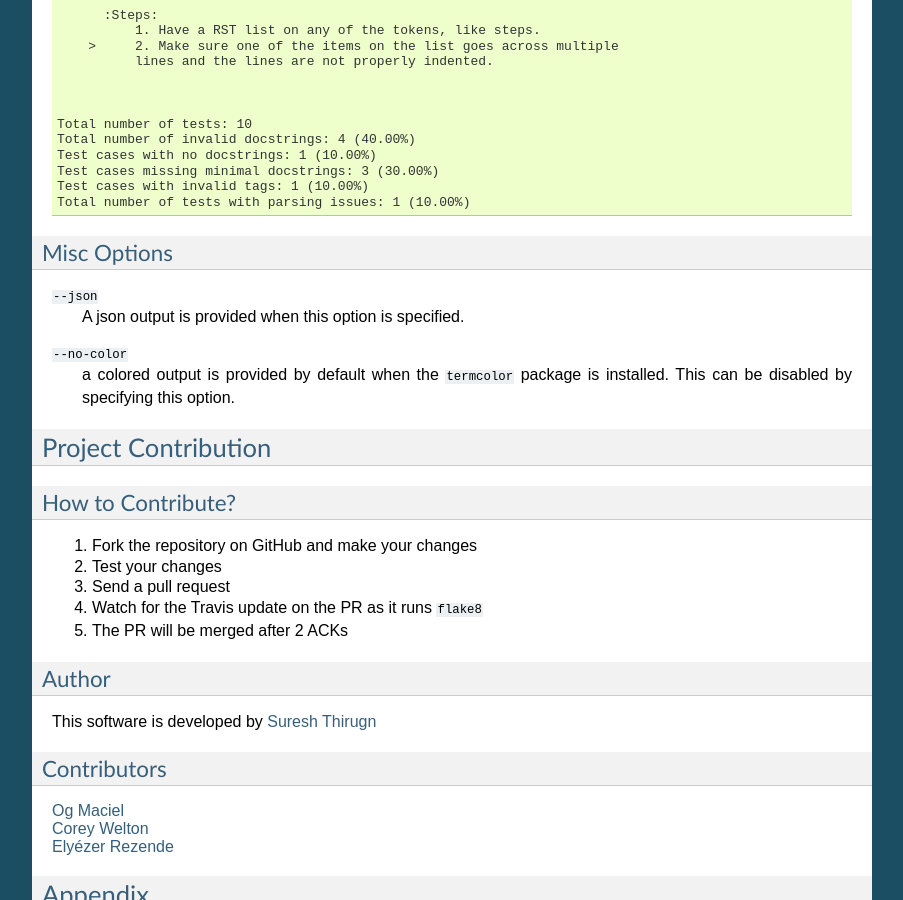
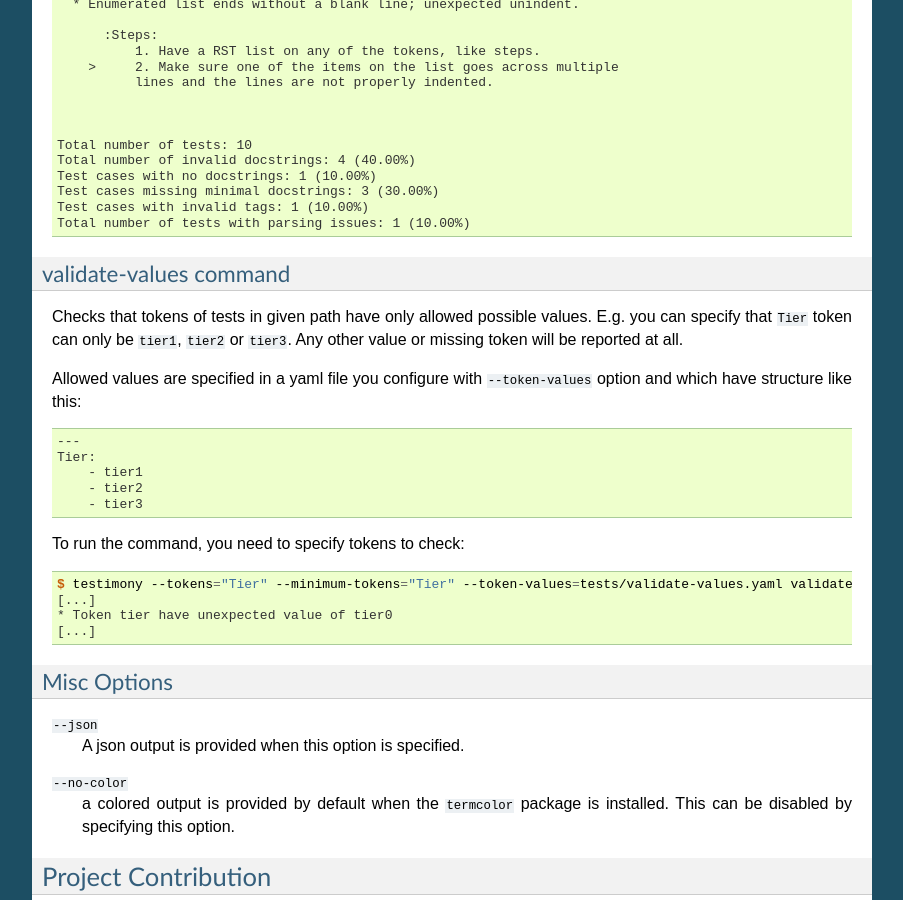
Before and after one commit to SatelliteQE/testimony, a Sphinx documentation site: the page built from docs/index.rst, in a window 1280 px wide and 900 px high, scrolled down 4693 px. Shown: the whole window, without its empty margins (198-1101 px from the left). Built offline with Sphinx 7.4.7, drawn with Linux system fonts in a browser that asks for light colours; some of the changed text lies outside the part shown.

Commit message:
Added documentation for the feature

```diff
--- a/docs/index.rst
+++ b/docs/index.rst
@@ -283,6 +283,34 @@
     Test cases with invalid tags: 1 (10.00%)
     Total number of tests with parsing issues: 1 (10.00%)
 
+validate-values command
++++++++++++++++++++++++
+
+Checks that tokens of tests in given path have only allowed possible values.
+E.g. you can specify that ``Tier`` token can only be ``tier1``, ``tier2`` or
+``tier3``. Any other value or missing token will be reported at all.
+
+Allowed values are specified in a yaml file you configure with
+``--token-values`` option and which have structure like this:
+
+.. code-block:: console
+
+    ---
+    Tier:
+        - tier1
+        - tier2
+        - tier3
+
+To run the command, you need to specify tokens to check:
+
+.. code-block:: console
+
+   $ testimony --tokens="Tier" --minimum-tokens="Tier" --token-values=tests/validate-values.yaml validate-values tests/
+   [...]
+   * Token tier have unexpected value of tier0
+   [...]
+
+
 Misc Options
 ++++++++++++
 
```
